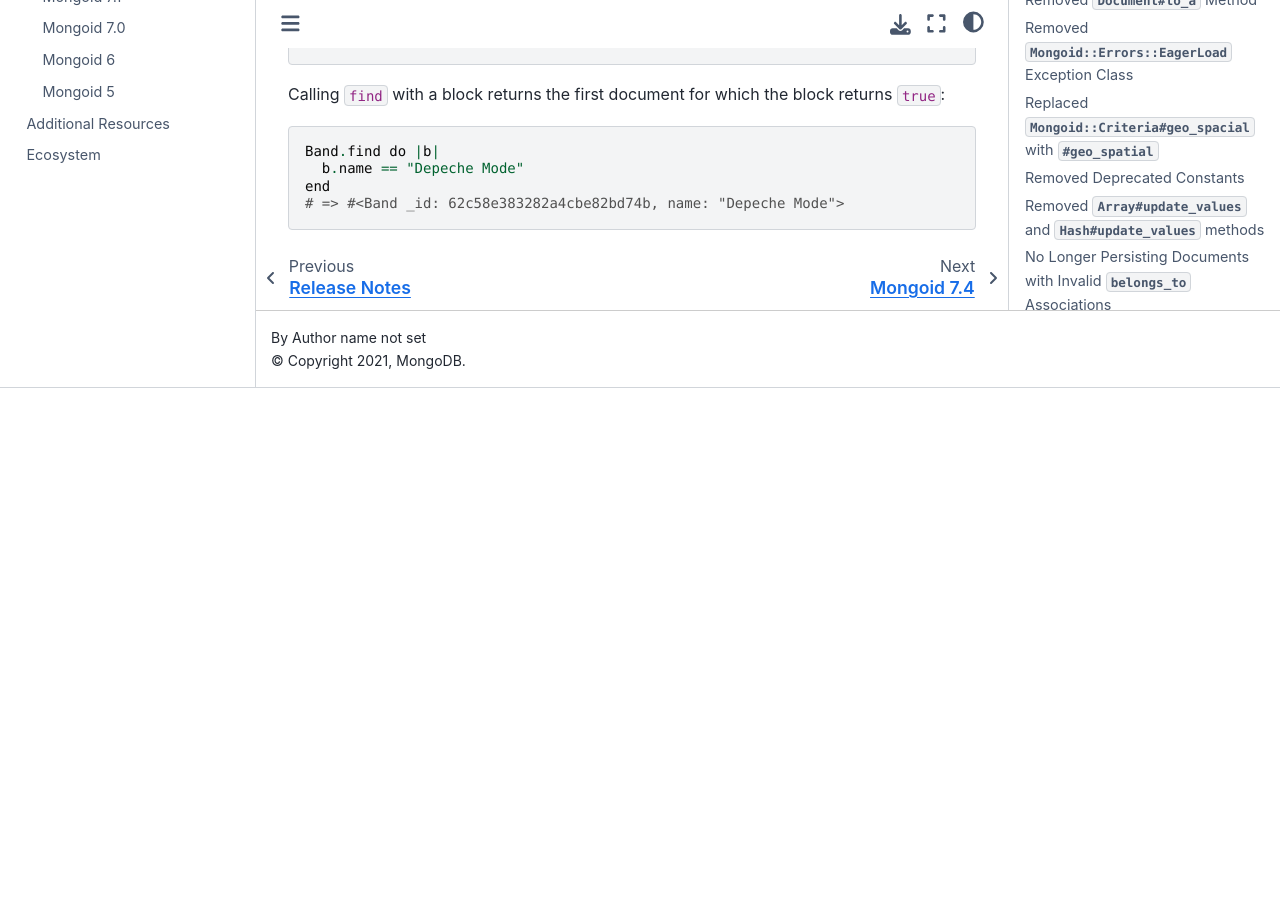
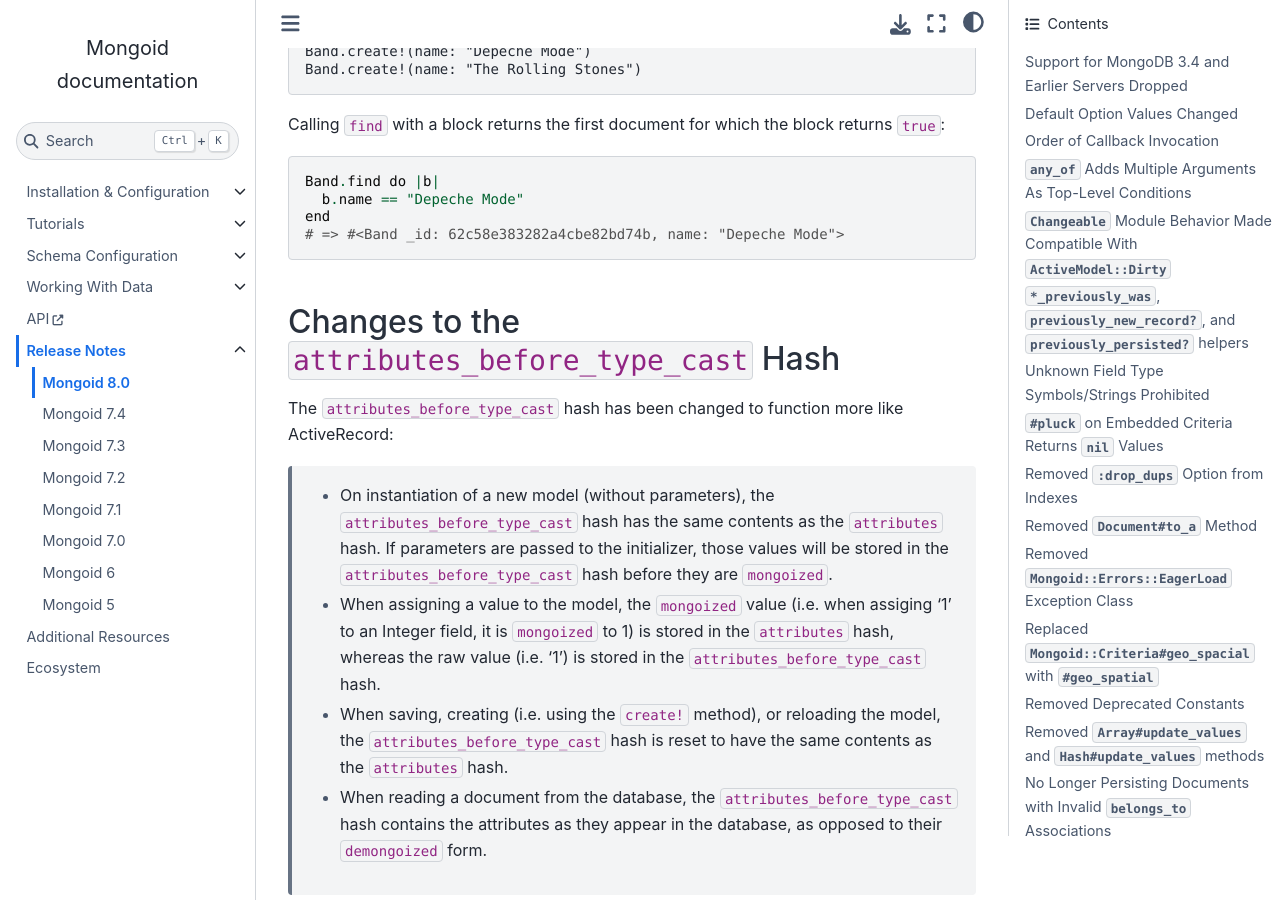
Before and after one commit to i80and/docs-mongoid, a Sphinx documentation site: the page built from docs/release-notes/mongoid-8.0.txt, in a window 1280 px wide and 900 px high, scrolled down 12777 px. Built offline with Sphinx 7.4.7 and the Sphinx Book theme 1.1.4, drawn with Linux system fonts in a browser that asks for light colours; before the commit the page ends 13165 px from its top, so only the background shows below that; some of the changed text lies outside the part shown.

Commit message:
MONGOID-5404 Populate attributes_before_type_cast on read from database (#5347)
* MONGOID-5222 update attributes_before_typecast on read

* MONGOID-5222 fix test

* MONGOID-5404 change abtc to function like rails

* MONGOID-5404 add a release note

* MONGOID-5404 update tests

* MONGOID-5404 fix docs

```diff
--- a/docs/release-notes/mongoid-8.0.txt
+++ b/docs/release-notes/mongoid-8.0.txt
@@ -600,3 +600,26 @@ returns ``true``:
     b.name == "Depeche Mode"
   end
   # => #<Band _id: 62c58e383282a4cbe82bd74b, name: "Depeche Mode">
+
+
+Changes to the ``attributes_before_type_cast`` Hash
+---------------------------------------------------
+
+The ``attributes_before_type_cast`` hash has been changed to function more like
+ActiveRecord:
+
+  - On instantiation of a new model (without parameters), the
+    ``attributes_before_type_cast`` hash has the same contents as the
+    ``attributes`` hash. If parameters are passed to the initializer, those
+    values will be stored in the ``attributes_before_type_cast`` hash before
+    they are ``mongoized``.
+  - When assigning a value to the model, the ``mongoized`` value (i.e. when
+    assiging '1' to an Integer field, it is ``mongoized`` to 1) is stored in
+    the ``attributes`` hash, whereas the raw value (i.e. '1') is stored in the
+    ``attributes_before_type_cast`` hash.
+  - When saving, creating (i.e. using the ``create!`` method), or reloading the
+    model, the ``attributes_before_type_cast`` hash is reset to have the same
+    contents as the ``attributes`` hash.
+  - When reading a document from the database, the ``attributes_before_type_cast``
+    hash contains the attributes as they appear in the database, as opposed to
+    their ``demongoized`` form.
```
